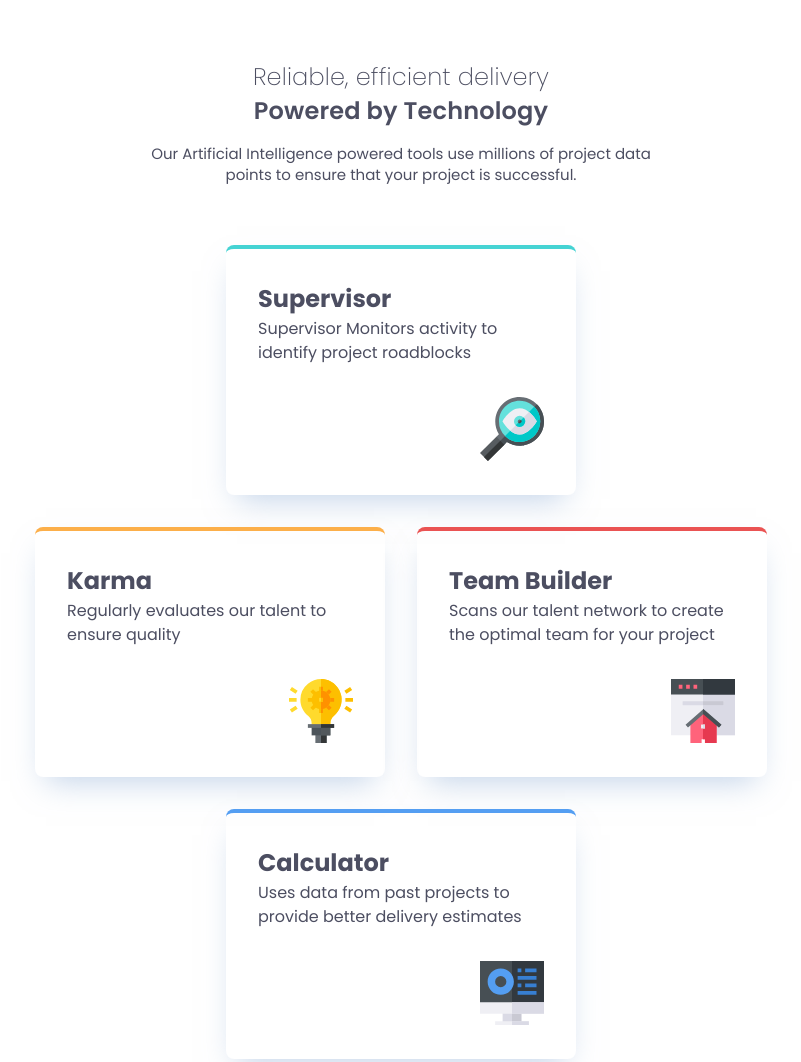
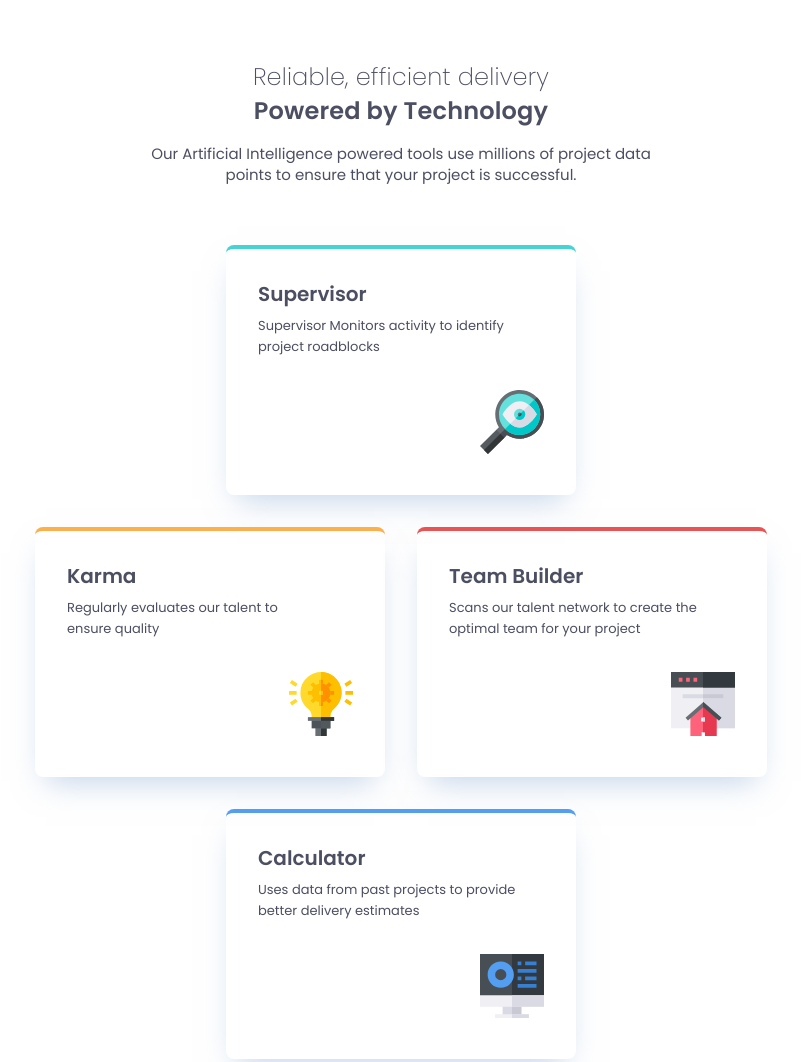
Before and after one commit to jordanallybrown/frontendmentor, a plain HTML site: page four-card-feature-section/index.html in a window 1280 px wide. Shown: the top 1062 px of the page, without its empty margins (239-1040 px from the left). Drawn offline with Linux system fonts and the light colour scheme.

Commit message:
include text presetstyles

```diff
--- a/four-card-feature-section/index.html
+++ b/four-card-feature-section/index.html
@@ -36,8 +36,8 @@
       <div class="card-wrapper">
         <article class="card card--cyan supervisor">
           <header>
-            <h2 class="card__title">Supervisor</h2>
-            <p class="card__description">
+            <h2 class="card__title text-preset-3">Supervisor</h2>
+            <p class="card__description text-preset-5">
               Supervisor Monitors activity to identify project roadblocks
             </p>
           </header>
@@ -49,8 +49,8 @@
         </article>
         <article class="card card--red team-builder">
           <header>
-            <h2 class="card__title">Team Builder</h2>
-            <p class="card__description">
+            <h2 class="card__title text-preset-3">Team Builder</h2>
+            <p class="card__description text-preset-5">
               Scans our talent network to create the optimal team for your
               project
             </p>
@@ -63,8 +63,8 @@
         </article>
         <article class="card card--orange karma">
           <header>
-            <h2 class="card__title">Karma</h2>
-            <p class="card__description">
+            <h2 class="card__title text-preset-3">Karma</h2>
+            <p class="card__description text-preset-5">
               Regularly evaluates our talent to ensure quality
             </p>
           </header>
@@ -76,8 +76,8 @@
         </article>
         <article class="card card--blue calculator">
           <header>
-            <h2 class="card__title">Calculator</h2>
-            <p class="card__description">
+            <h2 class="card__title text-preset-3">Calculator</h2>
+            <p class="card__description text-preset-5">
               Uses data from past projects to provide better delivery estimates
             </p>
           </header>
--- a/four-card-feature-section/style.css
+++ b/four-card-feature-section/style.css
@@ -207,6 +207,11 @@ main {
   border-top: var(--space-50) solid var(--blue);
 }
 
+.card header {
+  display: grid;
+  gap: var(--space-100);
+}
+
 /* =====================
    CSS Grid Areas Practice
    ===================== */
```
